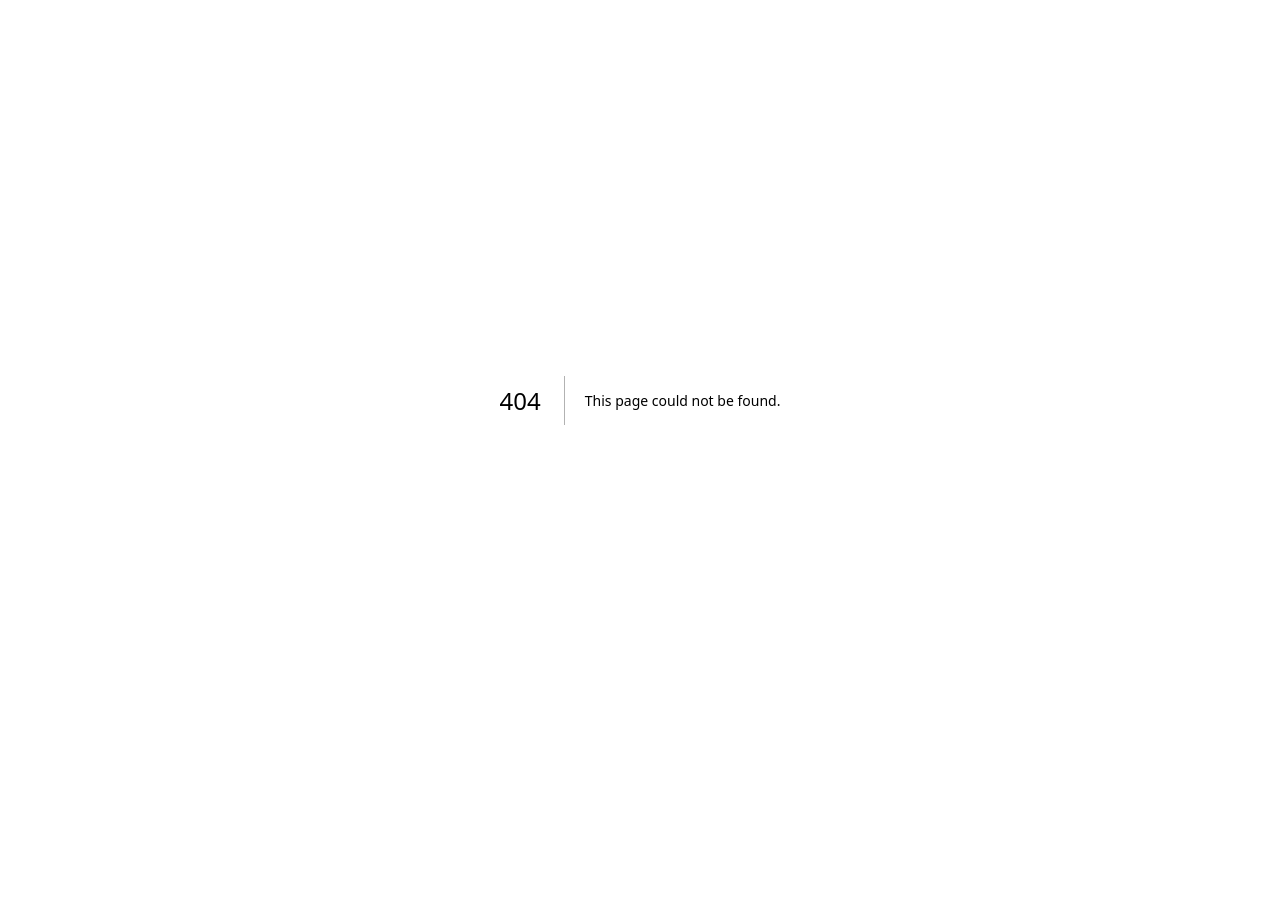
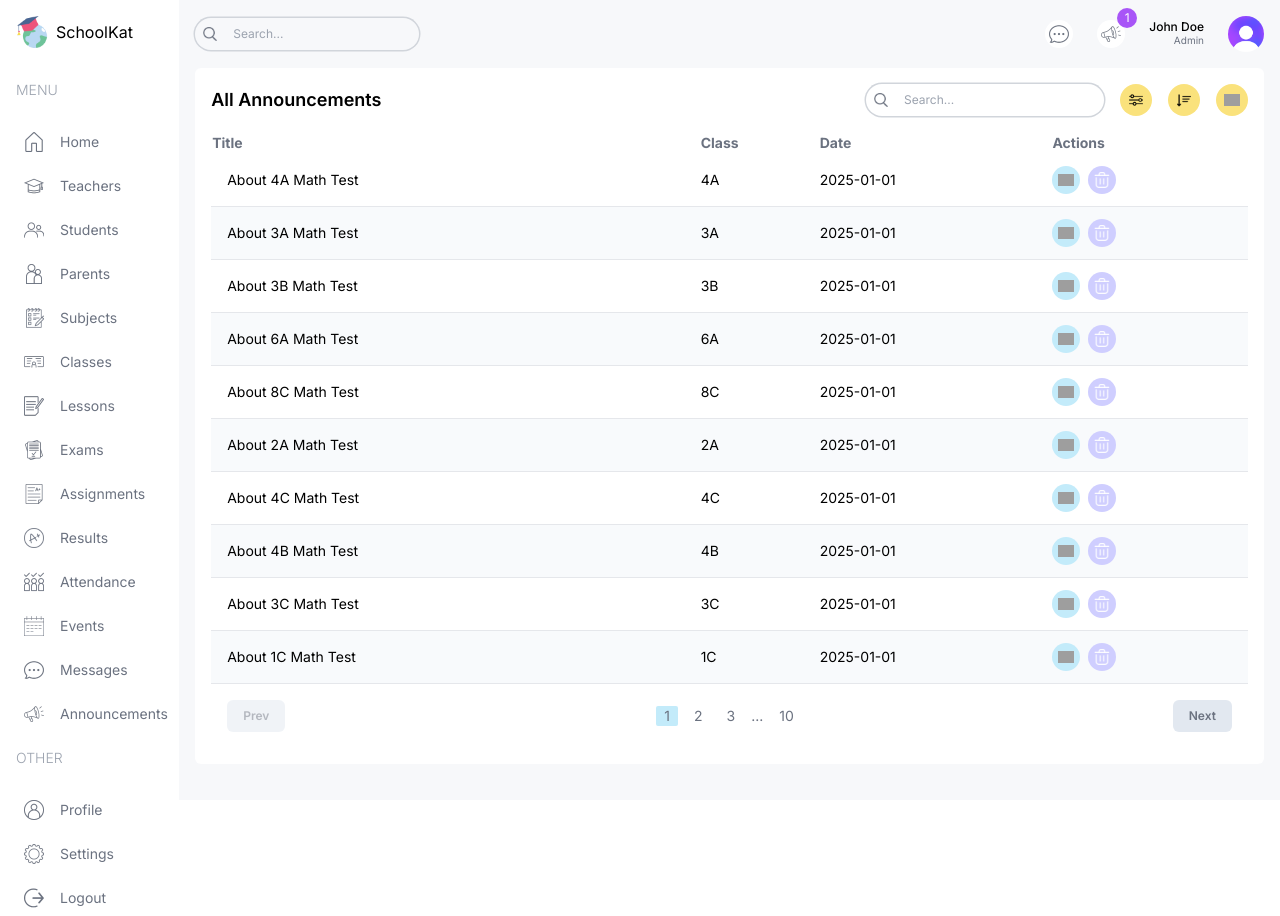
Before and after one commit to doilonvl/Management-Dashboard, a Next.js app: page /dashboard/list/announcements in a window 1280 px wide. Before the commit this address had no page. Before the commit the page ends 800 px from the top, so only its background shows below. Built offline with nearby package versions, Linux system fonts and the light colour scheme; grey boxes are pictures that could not be loaded.

Commit message:
declare  announcement data

```diff
--- /dev/null
+++ b/src/app/dashboard/list/announcements/page.tsx
@@ -0,0 +1,87 @@
+import FormModal from "@/components/FormModal";
+import Pagination from "@/components/Pagination";
+import Table from "@/components/Table";
+import TableSearch from "@/components/TableSearch";
+import { announcementsData, role } from "@/lib/data";
+import Image from "next/image";
+
+type Announcement = {
+  id: number;
+  title: string;
+  class: string;
+  date: string;
+};
+
+const columns = [
+  {
+    header: "Title",
+    accessor: "title",
+  },
+  {
+    header: "Class",
+    accessor: "class",
+  },
+  {
+    header: "Date",
+    accessor: "date",
+    className: "hidden md:table-cell",
+  },
+  {
+    header: "Actions",
+    accessor: "action",
+  },
+];
+
+const AnnouncementListPage = () => {
+  const renderRow = (item: Announcement) => (
+    <tr
+      key={item.id}
+      className="border-b border-gray-200 even:bg-slate-50 text-sm hover:bg-lamaPurpleLight"
+    >
+      <td className="flex items-center gap-4 p-4">{item.title}</td>
+      <td>{item.class}</td>
+      <td className="hidden md:table-cell">{item.date}</td>
+      <td>
+        <div className="flex items-center gap-2">
+          {role === "admin" && (
+            <>
+              <FormModal table="announcement" type="update" data={item} />
+              <FormModal table="announcement" type="delete" id={item.id} />
+            </>
+          )}
+        </div>
+      </td>
+    </tr>
+  );
+
+  return (
+    <div className="bg-white p-4 rounded-md flex-1 m-4 mt-0">
+      {/* TOP */}
+      <div className="flex items-center justify-between">
+        <h1 className="hidden md:block text-lg font-semibold">
+          All Announcements
+        </h1>
+        <div className="flex flex-col md:flex-row items-center gap-4 w-full md:w-auto">
+          <TableSearch />
+          <div className="flex items-center gap-4 self-end">
+            <button className="w-8 h-8 flex items-center justify-center rounded-full bg-lamaYellow">
+              <Image src="/filter.png" alt="" width={14} height={14} />
+            </button>
+            <button className="w-8 h-8 flex items-center justify-center rounded-full bg-lamaYellow">
+              <Image src="/sort.png" alt="" width={14} height={14} />
+            </button>
+            {role === "admin" && (
+              <FormModal table="announcement" type="create" />
+            )}
+          </div>
+        </div>
+      </div>
+      {/* LIST */}
+      <Table columns={columns} renderRow={renderRow} data={announcementsData} />
+      {/* PAGINATION */}
+      <Pagination />
+    </div>
+  );
+};
+
+export default AnnouncementListPage;
```
